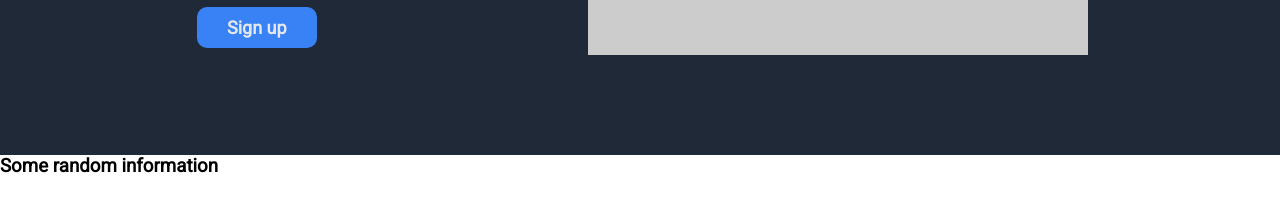
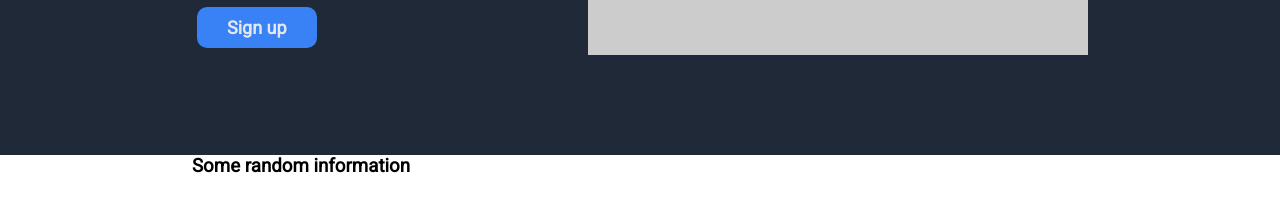
Before and after one commit to Gage-Fleming/landing-page, a plain HTML site: page index.html in a window 1280 px wide. Shown: the part 352-564 px from the top of the page. Drawn offline with Linux system fonts and the light colour scheme; placeholder pictures from the web are drawn by us.

Commit message:
Add container three to padding style

```diff
--- a/style.css
+++ b/style.css
@@ -23,7 +23,7 @@ a {
     text-decoration: none;
 }
 
-.header, .container-two {
+.header, .container-two, .container-three {
     padding-left: 15%;
     padding-right: 15%;
 }
```
